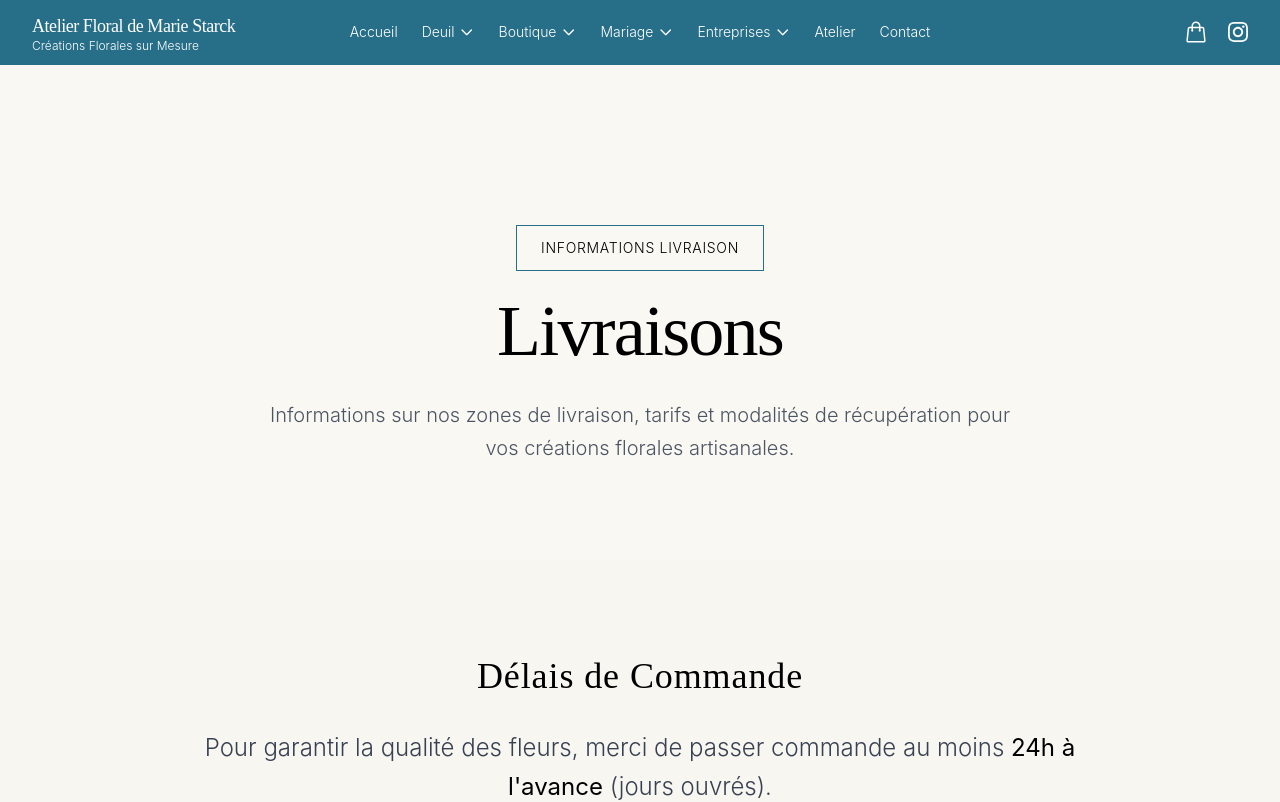
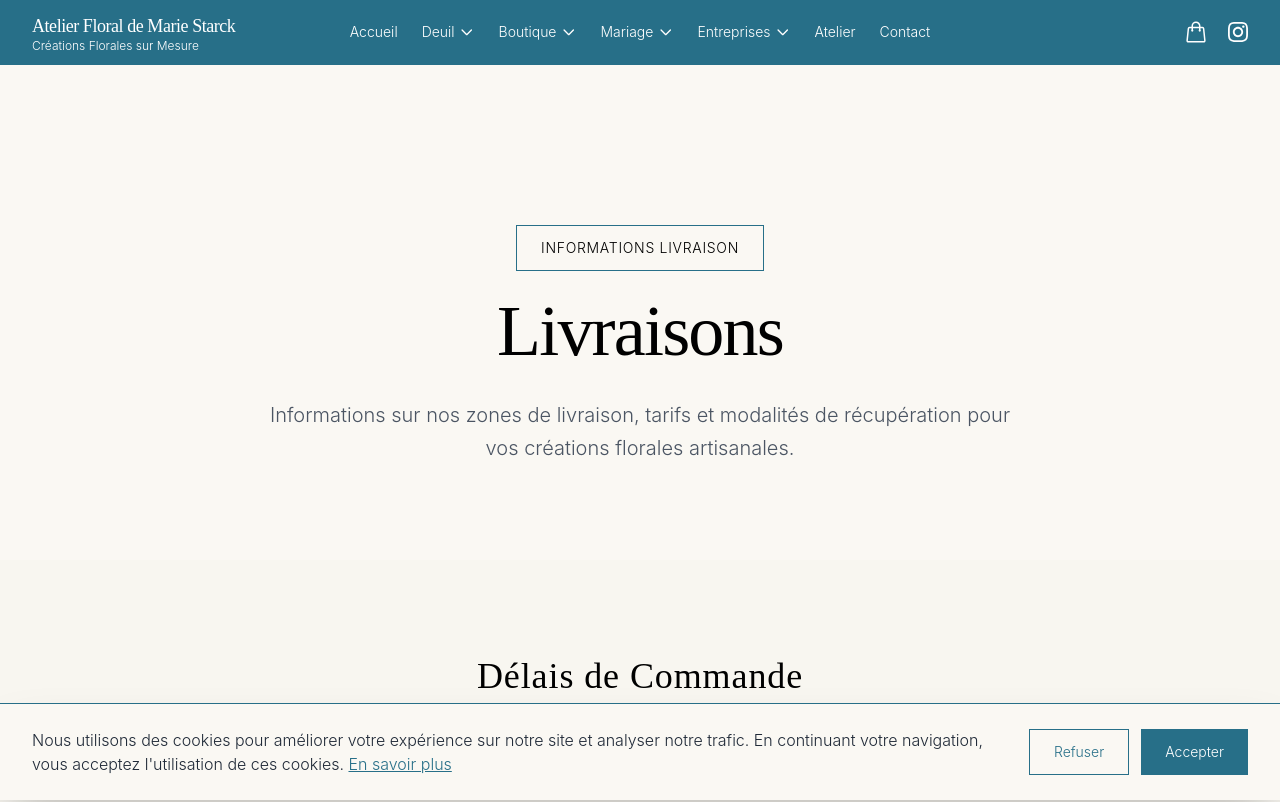
Before and after one commit to Alexmz1/marie-starck-mourning, a Next.js app: page /livraisons in a window 1280 px wide. Shown: the top 802 px of the page. Built offline with nearby package versions, Linux system fonts and the light colour scheme.

Commit message:
Add banner cookies

```diff
--- a/src/app/layout.js
+++ b/src/app/layout.js
@@ -1,5 +1,6 @@
 import "./globals.css";
 import "./custom-buttons.css";
+import CookieBanner from "../components/CookieBanner";
 
 export const metadata = {
   title: "L'atelier floral de Marie Starck",
@@ -17,6 +18,7 @@ export default function RootLayout({ children }) {
     <html lang="fr">
       <body>
         {children}
+        <CookieBanner />
       </body>
     </html>
   );
--- /dev/null
+++ b/src/components/CookieBanner.js
@@ -0,0 +1,80 @@
+'use client';
+
+import { useState, useEffect } from 'react';
+import Link from 'next/link';
+
+export default function CookieBanner() {
+  const [showBanner, setShowBanner] = useState(false);
+  const [isClient, setIsClient] = useState(false);
+
+  useEffect(() => {
+    setIsClient(true);
+    // Vérifier si l'utilisateur a déjà accepté/refusé les cookies
+    const cookieConsent = localStorage.getItem('cookieConsent');
+    if (!cookieConsent) {
+      setShowBanner(true);
+    }
+  }, []);
+
+  const handleAccept = () => {
+    localStorage.setItem('cookieConsent', 'accepted');
+    setShowBanner(false);
+    // Ici vous pouvez activer Google Analytics ou autres services
+  };
+
+  const handleRefuse = () => {
+    localStorage.setItem('cookieConsent', 'refused');
+    setShowBanner(false);
+  };
+
+  if (!isClient || !showBanner) {
+    return null;
+  }
+
+  return (
+    <div
+      className="fixed bottom-0 left-0 right-0 z-50 shadow-2xl border-t"
+      style={{ backgroundColor: '#faf8f3', borderColor: '#276f88' }}
+    >
+      <div className="max-w-7xl mx-auto px-4 sm:px-6 lg:px-8 py-6">
+        <div className="flex flex-col md:flex-row items-start md:items-center justify-between gap-4">
+          {/* Texte */}
+          <div className="flex-1">
+            <p className="text-sm md:text-base text-gray-800 font-light leading-relaxed">
+              Nous utilisons des cookies pour améliorer votre expérience sur notre site et analyser notre trafic.
+              En continuant votre navigation, vous acceptez l'utilisation de ces cookies.{' '}
+              <Link
+                href="/politique-confidentialite"
+                className="underline font-light transition-colors duration-300"
+                style={{ color: '#276f88' }}
+              >
+                En savoir plus
+              </Link>
+            </p>
+          </div>
+
+          {/* Boutons */}
+          <div className="flex flex-col sm:flex-row gap-3 w-full md:w-auto">
+            <button
+              onClick={handleRefuse}
+              className="px-6 py-3 text-sm font-light border transition-all duration-300 hover:shadow-md whitespace-nowrap"
+              style={{
+                borderColor: '#276f88',
+                color: '#276f88'
+              }}
+            >
+              Refuser
+            </button>
+            <button
+              onClick={handleAccept}
+              className="px-6 py-3 text-sm font-light text-white transition-all duration-300 hover:shadow-md whitespace-nowrap"
+              style={{ backgroundColor: '#276f88' }}
+            >
+              Accepter
+            </button>
+          </div>
+        </div>
+      </div>
+    </div>
+  );
+}
```
